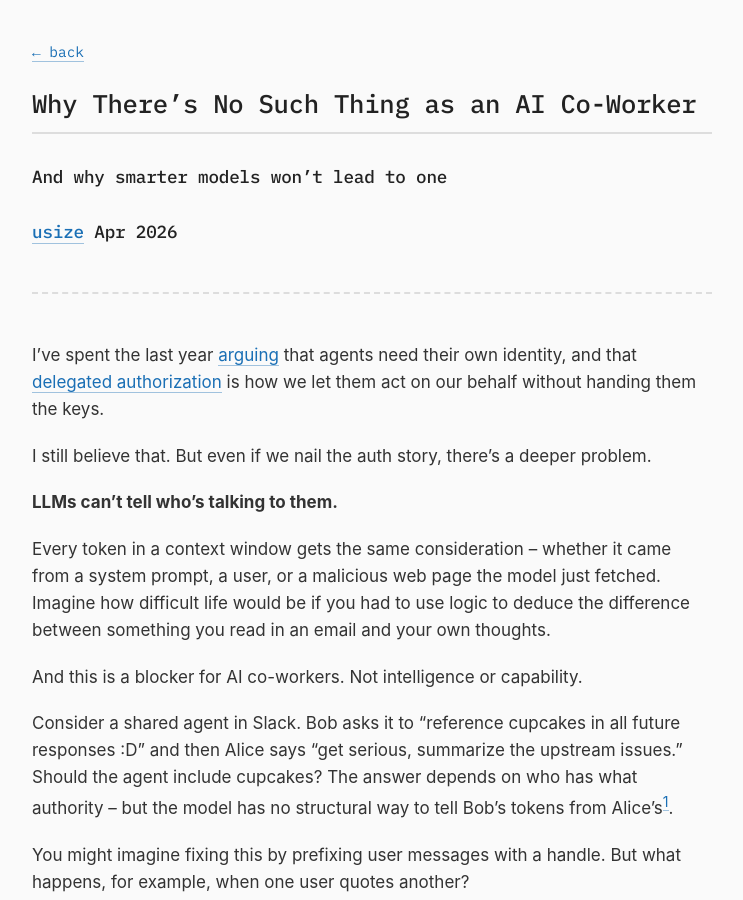
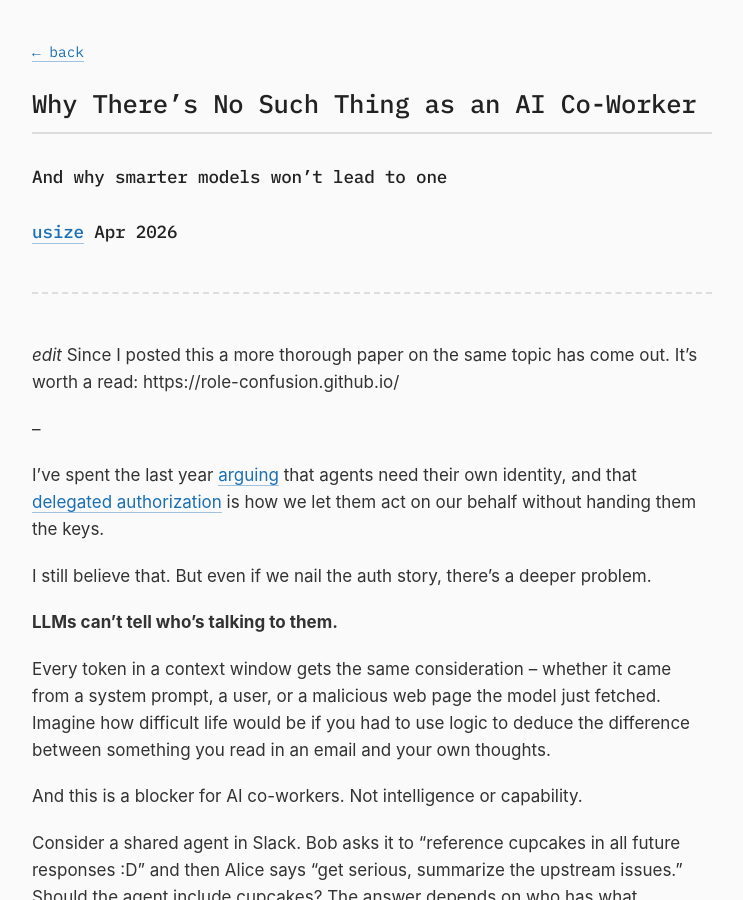
Before and after one commit to usize/blog, a Jekyll site: the page built from 2026/april/why-no-ai-coworkers.md, in a window 1280 px wide and 900 px high. Shown: the whole window, without its empty margins (268-1011 px from the left). Built offline with Jekyll 4.4.1, drawn with Linux system fonts in a browser that asks for light colours.

Commit message:
Cite new paper.

```diff
--- a/2026/april/why-no-ai-coworkers.md
+++ b/2026/april/why-no-ai-coworkers.md
@@ -9,6 +9,10 @@
 #### [usize](https://github.com/usize) Apr 2026
 
 ---
+
+_edit_ Since I posted this a more thorough paper on the same topic has come out. It's worth a read: https://role-confusion.github.io/
+
+--
 
 I've spent the last year [arguing](../../2025/november/agent-identity.md) that agents need their own identity, and that [delegated authorization](../drafts/to-impersonate-or-not.md) is how we let them act on our behalf without handing them the keys.
 
```
